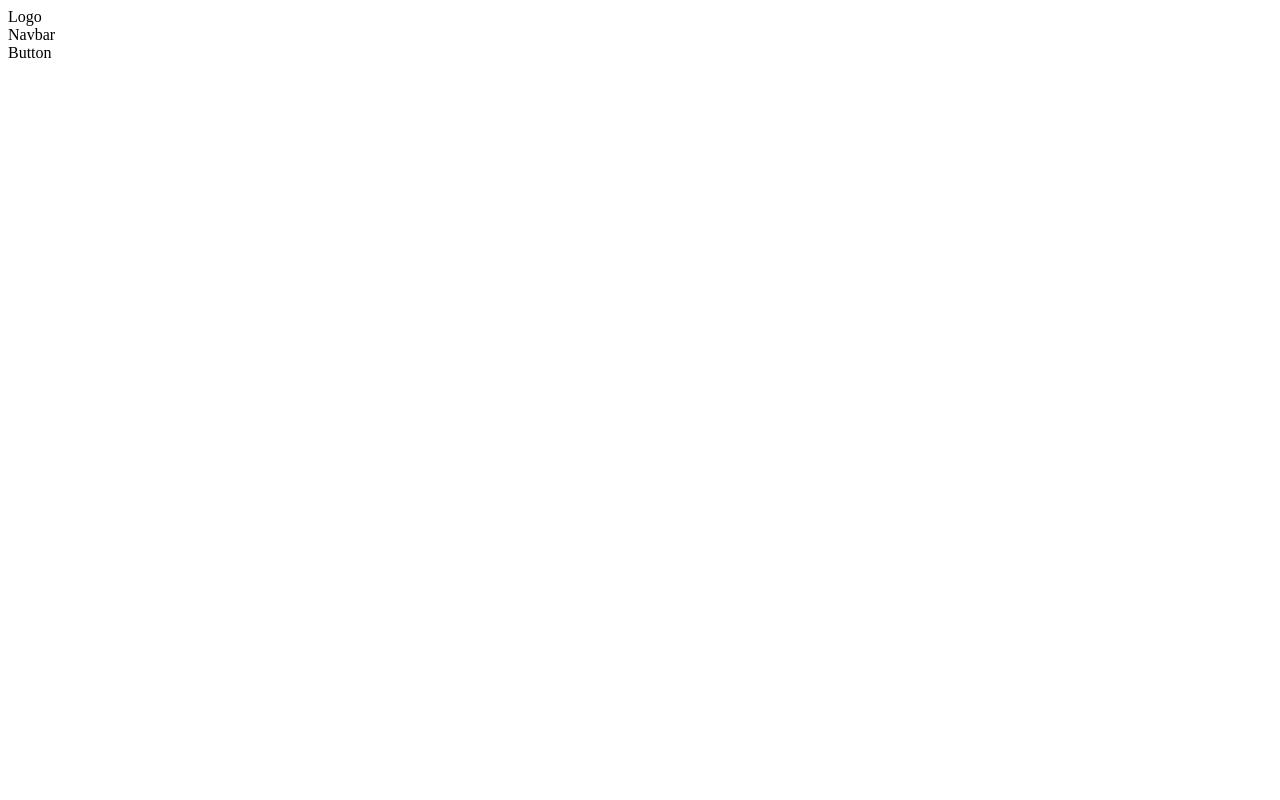
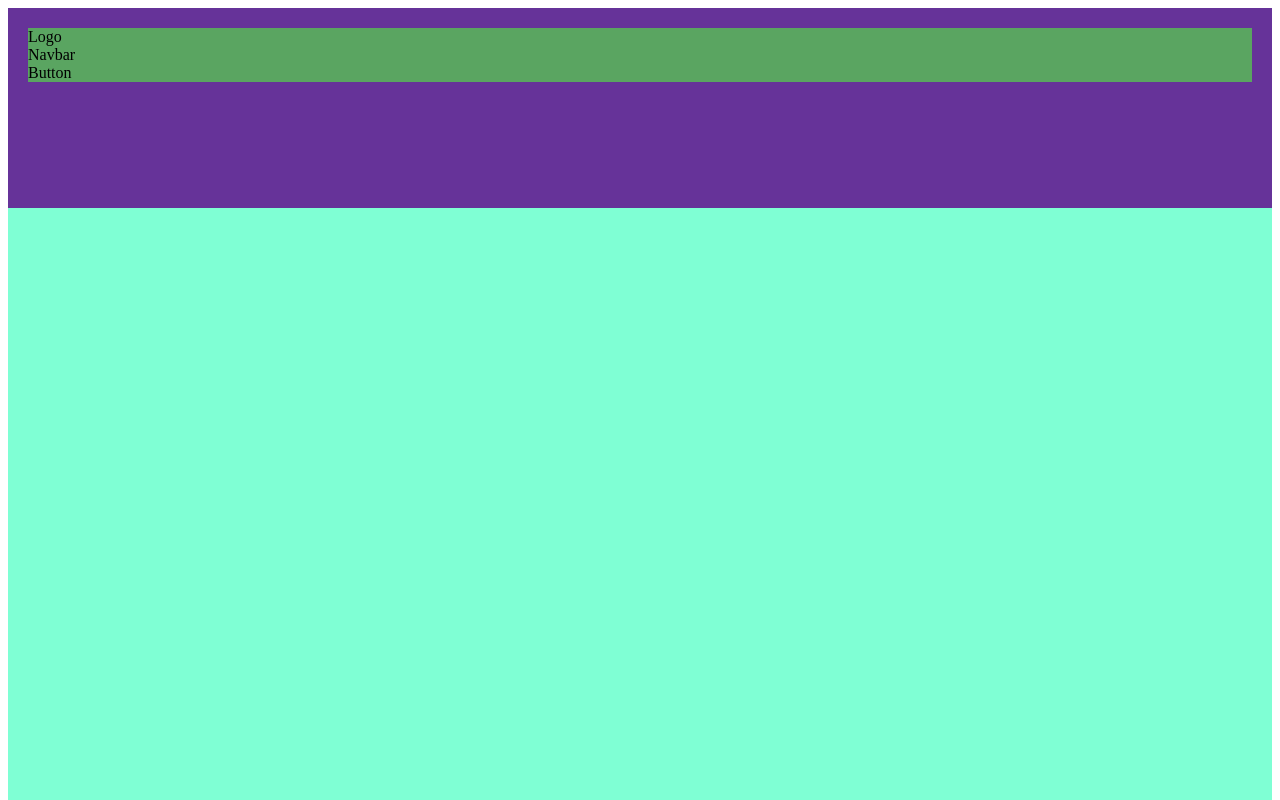
Before and after one commit to MariaRacariu/Webbutvecklare-CMS, a plain HTML site: page first assigment/index.html in a window 1280 px wide. Shown: the top 800 px of the page. Drawn offline with Linux system fonts and the light colour scheme.

Commit message:
Update style.css

```diff
--- a/first assigment/style.css
+++ b/first assigment/style.css
@@ -1,3 +1,31 @@
 #wrapper{
+    display: grid;
 
 }
+#header{
+    background-color: rebeccapurple;
+    width: 100%;
+    height: 200px;
+}
+#main{
+    background-color: aquamarine;
+    width: 100%;
+    height: 800px;
+}
+#side{
+    background-color: brown;
+    width: 100%;
+    height: 800px;
+}
+#footer{
+    background-color: darkorange;
+    width: 100%;
+    height: 200px;
+}
+.test{
+padding: 20px;
+}
+#logo, #navbar, #button{
+    background-color: #5AA561;
+
+}
```
